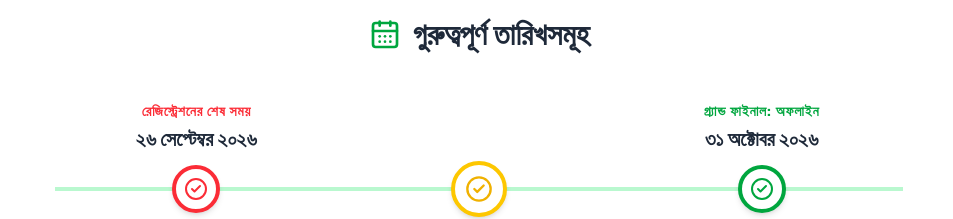
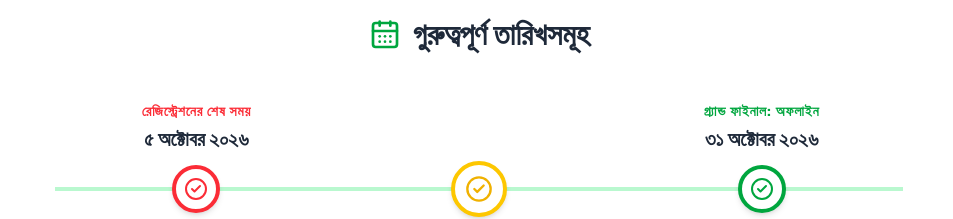
Before and after one commit to mustaqimbd/miladunnabi-protijogita, a Next.js app: page / in a window 1280 px wide. Shown: the part 1060-1279 px from the top of the page, without its empty margins (161-1114 px from the left). Built offline with nearby package versions, Linux system fonts and the light colour scheme; no server answers.

Commit message:
Enable image optimization

```diff
--- a/components/Header.tsx
+++ b/components/Header.tsx
@@ -11,7 +11,6 @@ export default function Header() {
           priority
           sizes="(max-width: 768px) 100vw, 800px"
           className="object-contain sm:object-cover"
-          unoptimized
         />
       </div>
     </header>
--- a/components/Syllabus.tsx
+++ b/components/Syllabus.tsx
@@ -23,7 +23,6 @@ export default function Syllabus() {
               className="object-cover"
               sizes="192px"
               priority
-              unoptimized
             />
           </div>
 
--- a/components/Timeline.tsx
+++ b/components/Timeline.tsx
@@ -16,7 +16,7 @@ export default function Timeline() {
           <div className="flex w-full items-end pb-2">
             <div className="flex-1 text-center">
               <div className="text-sm font-bold text-red-500 mb-1 uppercase tracking-wider">রেজিস্ট্রেশনের শেষ সময়</div>
-              <div className="text-xl font-black text-gray-800">২৬ সেপ্টেম্বর ২০২৬</div>
+              <div className="text-xl font-black text-gray-800">৫ অক্টোবর ২০২৬</div>
             </div>
             <div className="flex-1 text-center opacity-0">.</div>
             <div className="flex-1 text-center">
--- a/components/TopPrizes.tsx
+++ b/components/TopPrizes.tsx
@@ -16,7 +16,6 @@ export default function TopPrizes() {
             width={1200}
             height={600}
             className="w-full h-auto object-contain"
-            unoptimized
           />
         </div>
       </div>
```
